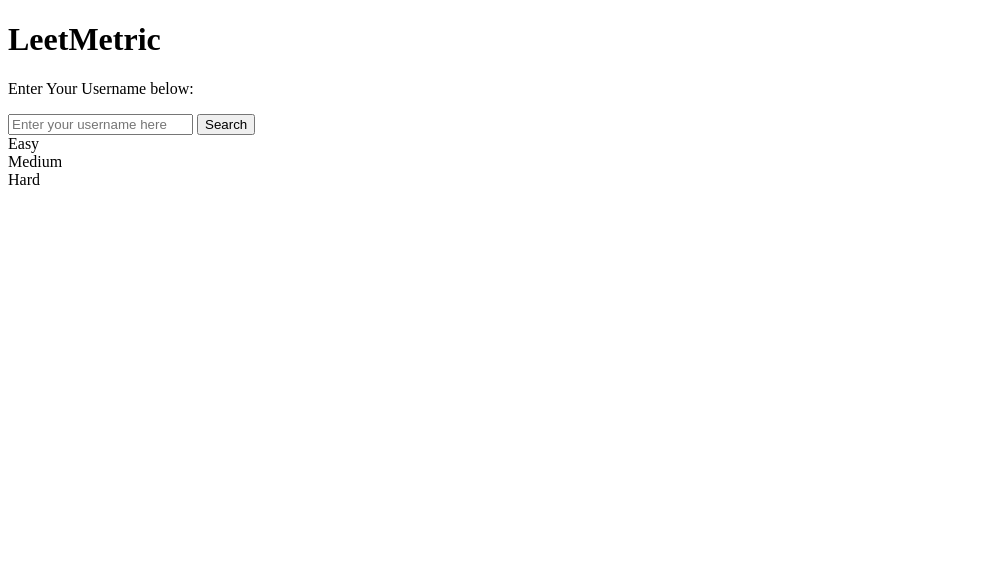
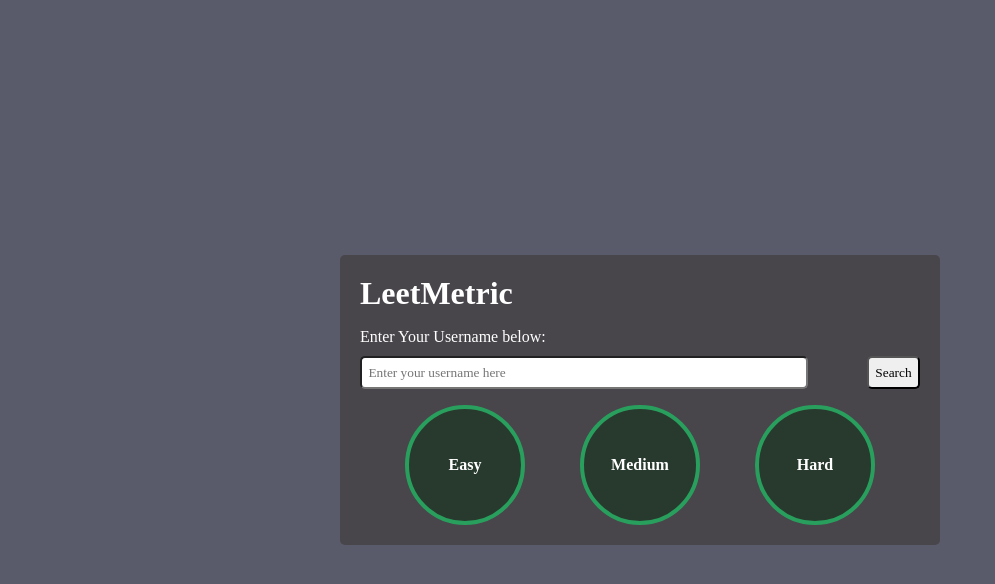
Before and after one commit to TranumKamra/LeetCode-Metrics, a plain HTML site: page index.html in a window 1280 px wide. Shown: the whole page, without its empty margins (0-995 px from the left). Drawn offline with Linux system fonts and the light colour scheme.

Commit message:
added cs and html code

```diff
--- a/index.html
+++ b/index.html
@@ -26,7 +26,7 @@
 
         <div class="stats-container">
             <div class="progress">
-                <div class="progress-item">
+                <div class="progress-item circle">
                     <div class="easy-progress">
                         <span id="easy-label"></span>
                         Easy
@@ -34,20 +34,24 @@
                     </div>
 
                 </div>
-                <div class="progress-item">
+                <div class="progress-item circle">
                     <div class="medium-progress">
                         <span id="medium-label"></span>
                         Medium
 
                     </div>
                 </div>
-                <div class="progress-item">
+                <div class="progress-item circle">
                     <div class="hard-progress">
                         <span id="hard-label"></span>
                         Hard
 
                     </div>
                 </div>
+            </div>
+
+            <div class="stats-card">
+                <!-- directly populate card here from js code  -->
             </div>
 
 
--- a/style.css
+++ b/style.css
@@ -0,0 +1,84 @@
+*{
+    margin: 0;
+    padding: 0;
+    box-sizing: border-box;
+    font-family: 'Times New Roman', Times, serif;
+}
+
+body{
+    background-color: rgb(89, 90, 106);
+    color: white;
+    height: 100vh;
+    display: flex;
+    justify-content: center;
+    align-items: center;
+}
+
+.container{
+    display: flex;
+    flex-direction: column;
+    gap: 1rem;
+    background-color: rgba(63, 58, 58, 0.629);
+    padding: 20px;
+    border-radius: 5px;
+    width: 50%;
+    max-width: 600px;
+}
+
+h1{
+    font-size: 2rem;
+}
+
+.user-container{
+    display: flex;
+    flex-direction: column;
+    gap: 10px;
+    justify-content: start;
+}
+
+.user-input-container{
+    display: flex;
+    justify-content: space-between;
+}
+
+#user-input{
+    width: 80%;
+    padding: 0.4rem;
+    border-radius: 5px;
+}
+
+#search-btn{
+    padding: 0.4rem;
+     border-radius: 5px;
+    }
+
+
+.circle{
+    width:120px ;
+    height: 120px;
+    border-radius: 50%;
+    border: 4px solid #299f5d;
+    position: relative;
+    display: flex;
+    align-items: center;
+    justify-content: center;
+    font-size: 16px;
+    color: white;
+    font-weight: 700;
+    background: conic-gradient(#299f5d var(--progress-degree,0%),#283a2e 0%);
+
+
+}
+
+.circle span{
+    position: relative;
+    z-index: 2;
+}
+
+.progress{
+    display: flex;
+    flex-direction: row;
+    justify-content: space-evenly;
+    flex-wrap: wrap;
+    gap: 10px;
+}
```
